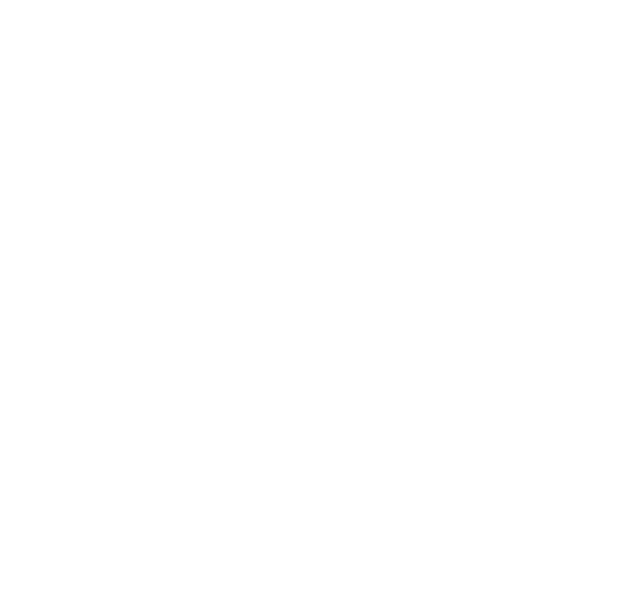
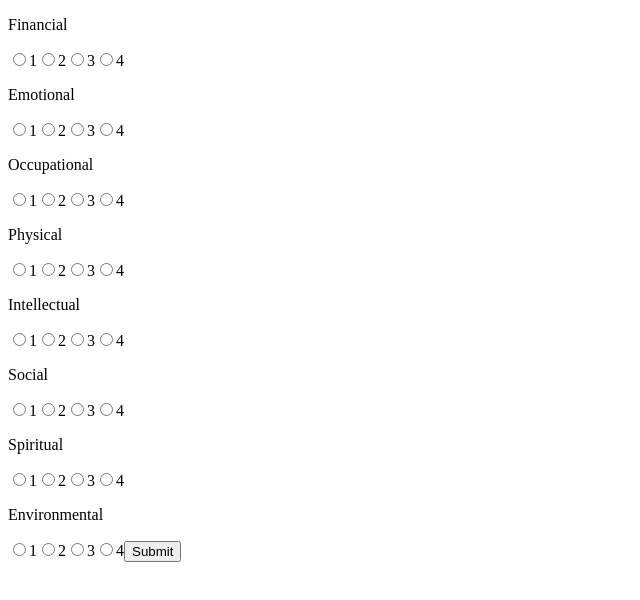
Before and after one commit to IraShy/wellness-wheel, a React (Create React App) app: page / in a window 1280 px wide. Shown: the top 600 px of the page, without its empty margins (0-640 px from the left). Built offline with nearby package versions, Linux system fonts and the light colour scheme.

Commit message:
added GetData component

```diff
--- a/src/components/App.jsx
+++ b/src/components/App.jsx
@@ -1,21 +1,25 @@
 import React from "react";
-import WellnessWheel from "./WellnessWheel";
 import { Route, Switch } from "react-router-dom";
+// import WellnessWheel from "./WellnessWheel";
+import GetData from "./GetData";
 // import "../style.css";
 
 export default function App() {
+
   return (
     <div>
       <Switch>
+        <Route exact path="/" component={GetData} />
         {/* this works but not the best practice: */}
         {/* <Route exact path='/wheel' component={() => <WellnessWheel radiiArr={[4, 2, 3, 5, 1, 4, 3, 1]} />} /> */}{" "}
-        <Route
+        {/* <Route
           exact
           path="/wheel"
           render={(props) => (
-            <WellnessWheel {...props} radiiArr={[4, 2, 3, 5, 1, 4, 3, 1]} />
+            <WellnessWheel {...props} radiiArr={[1, 2, 3, 5, 1, 4, 3, 1]} />
           )}
-        />
+        /> */}
+        <Route exact path="/data" component={GetData} />
       </Switch>
     </div>
   );
--- /dev/null
+++ b/src/components/GetData.jsx
@@ -0,0 +1,129 @@
+import React from "react";
+import WellnessWheel from "./WellnessWheel";
+
+class GetData extends React.Component {
+  state = { results: {financial: 0, emotional: 0, occupational: 0, physical: 0, intellectual: 0, social: 0, spiritual: 0, environmental: 0}, wheelIsVisible: false, errMessage: ''};
+
+
+  onInputChange = (event) => {
+    this.setState({ results: {
+      ...this.state.results,
+      [event.target.name]: Number(event.target.value)},
+    });
+  };
+
+  onFormSubmit = (event) => {
+    event.preventDefault();
+    const { results } = this.state;
+    console.log(results);
+    // this.props.history.push("/wheel");
+    const data = Object.values(results);
+    console.log(data);
+    this.setState({ wheelIsVisible: true })
+  }
+
+  tryAgain = () => {
+    this.setState({ wheelIsVisible: false })
+  }
+
+  render() {
+    return (
+      <>
+        {!this.state.wheelIsVisible &&
+        <form onSubmit={this.onFormSubmit}>
+          <p>Financial</p>
+          <input type="radio" name="financial" value="1" id="fin1" onChange={this.onInputChange} />
+          <label htmlFor="fin1">1</label>
+          <input type="radio" name="financial" value="2" id="fin2" onChange={this.onInputChange} />
+          <label htmlFor="fin2">2</label>
+          <input type="radio" name="financial" value="3" id="fin3" onChange={this.onInputChange} />
+          <label htmlFor="fin3">3</label>
+          <input type="radio" name="financial" value="4" id="fin4" onChange={this.onInputChange} />
+          <label htmlFor="fin4">4</label>
+
+          <p>Emotional</p>
+          <input type="radio" name="emotional" value="1" id="emot1" onChange={this.onInputChange} />
+          <label htmlFor="emot1">1</label>
+          <input type="radio" name="emotional" value="2" id="emot2" onChange={this.onInputChange} />
+          <label htmlFor="emot2">2</label>
+          <input type="radio" name="emotional" value="3" id="emot3" onChange={this.onInputChange} />
+          <label htmlFor="emot3">3</label>
+          <input type="radio" name="emotional" value="4" id="emot4" onChange={this.onInputChange} />
+          <label htmlFor="emot4">4</label>
+
+          <p>Occupational</p>
+          <input type="radio" name="occupational" value="1" id="occup1" onChange={this.onInputChange} />
+          <label htmlFor="occup1">1</label>
+          <input type="radio" name="occupational" value="2" id="occup2" onChange={this.onInputChange} />
+          <label htmlFor="occup2">2</label>
+          <input type="radio" name="occupational" value="3" id="occup3" onChange={this.onInputChange} />
+          <label htmlFor="occup3">3</label>
+          <input type="radio" name="occupational" value="4" id="occup4" onChange={this.onInputChange} />
+          <label htmlFor="occup4">4</label>
+
+          <p>Physical</p>
+          <input type="radio" name="physical" value="1" id="phys1" onChange={this.onInputChange} />
+          <label htmlFor="phys1">1</label>
+          <input type="radio" name="physical" value="2" id="phys2" onChange={this.onInputChange} />
+          <label htmlFor="phys2">2</label>
+          <input type="radio" name="physical" value="3" id="phys3" onChange={this.onInputChange} />
+          <label htmlFor="phys3">3</label>
+          <input type="radio" name="physical" value="4" id="phys4" onChange={this.onInputChange} />
+          <label htmlFor="phys4">4</label>
+
+          <p>Intellectual</p>
+          <input type="radio" name="intellectual" value="1" id="intel1" onChange={this.onInputChange} />
+          <label htmlFor="intel1">1</label>
+          <input type="radio" name="intellectual" value="2" id="intel2" onChange={this.onInputChange} />
+          <label htmlFor="intel2">2</label>
+          <input type="radio" name="intellectual" value="3" id="intel3" onChange={this.onInputChange} />
+          <label htmlFor="intel3">3</label>
+          <input type="radio" name="intellectual" value="4" id="intel4" onChange={this.onInputChange} />
+          <label htmlFor="intel4">4</label>
+
+          <p>Social</p>
+          <input type="radio" name="social" value="1" id="soc1" onChange={this.onInputChange} />
+          <label htmlFor="soc1">1</label>
+          <input type="radio" name="social" value="2" id="soc2" onChange={this.onInputChange} />
+          <label htmlFor="soc2">2</label>
+          <input type="radio" name="social" value="3" id="soc3" onChange={this.onInputChange} />
+          <label htmlFor="soc3">3</label>
+          <input type="radio" name="social" value="4" id="soc4" onChange={this.onInputChange} />
+          <label htmlFor="soc4">4</label>
+
+          <p>Spiritual</p>
+          <input type="radio" name="spiritual" value="1" id="spir1" onChange={this.onInputChange} />
+          <label htmlFor="spir1">1</label>
+          <input type="radio" name="spiritual" value="2" id="spir2" onChange={this.onInputChange} />
+          <label htmlFor="spir2">2</label>
+          <input type="radio" name="spiritual" value="3" id="spir3" onChange={this.onInputChange} />
+          <label htmlFor="spir3">3</label>
+          <input type="radio" name="spiritual" value="4" id="spir4" onChange={this.onInputChange} />
+          <label htmlFor="spir4">4</label>
+
+          <p>Environmental</p>
+          <input type="radio" name="environmental" value="1" id="env1" onChange={this.onInputChange} />
+          <label htmlFor="env1">1</label>
+          <input type="radio" name="environmental" value="2" id="env2" onChange={this.onInputChange} />
+          <label htmlFor="env2">2</label>
+          <input type="radio" name="environmental" value="3" id="env3" onChange={this.onInputChange} />
+          <label htmlFor="env3">3</label>
+          <input type="radio" name="environmental" value="4" id="env4" onChange={this.onInputChange} />
+          <label htmlFor="env4">4</label>
+
+          <button type='submit'>Submit</button>
+        </form>
+        }
+
+        {this.state.wheelIsVisible &&
+        <div className="wheel">
+          <WellnessWheel radiiArr={Object.values(this.state.results)} />
+          <button onClick={this.tryAgain}>Try again</button>
+        </div>
+        }
+      </>
+    );
+  }
+}
+
+export default GetData;
```
